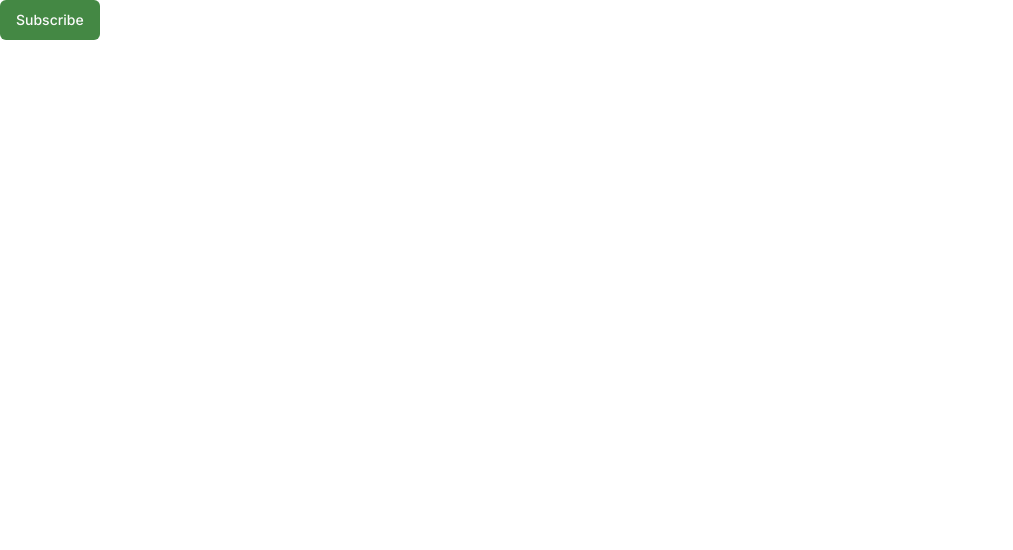
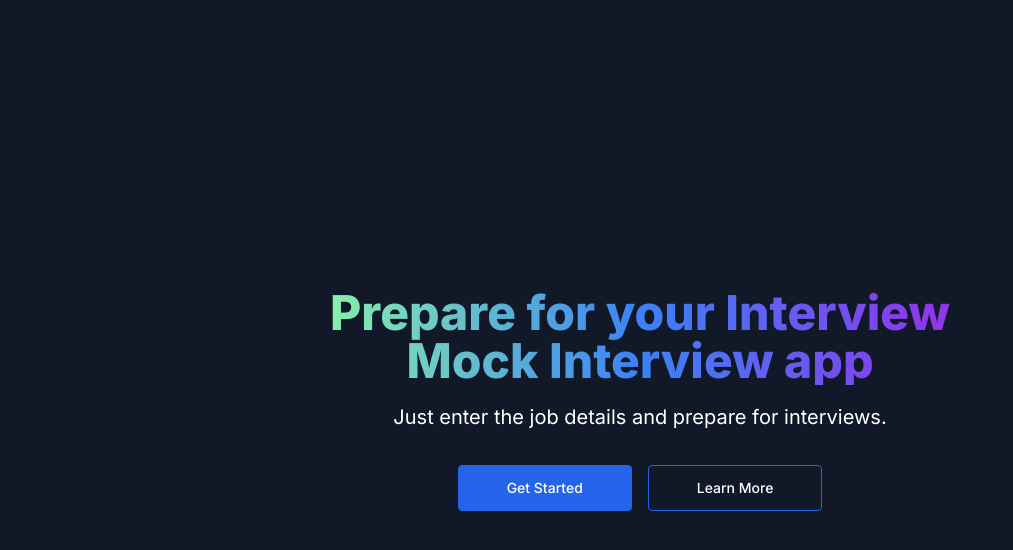
Before and after one commit to thebhavyansh/Mock-Interview-App, a Next.js app: page / in a window 1280 px wide. Shown: the top 550 px of the page, without its empty margins (0-1013 px from the left). Built offline with nearby package versions, Linux system fonts and the light colour scheme.

Commit message:
Update page.js

```diff
--- a/app/page.js
+++ b/app/page.js
@@ -3,10 +3,38 @@
 
 export default function Home() {
   return (
-   <>
-   <h2>
-    <Button>Subscribe</Button>
-   </h2>
-   </>
+    <section className="bg-gray-900 text-white">
+  <div className="mx-auto max-w-screen-xl px-4 py-32 lg:flex lg:h-screen lg:items-center">
+    <div className="mx-auto max-w-5xl text-center">
+      <h1
+        className="bg-gradient-to-r from-green-300 via-blue-500 to-purple-600 bg-clip-text text-3xl font-extrabold text-transparent sm:text-5xl"
+      >
+        Prepare for your Interview
+
+        <span className="sm:block"> Mock Interview app</span>
+      </h1>
+
+      <p className="mx-auto mt-4 max-w-xl sm:text-xl/relaxed">
+  Just enter the job details and prepare for interviews.
+          </p>
+
+      <div className="mt-8 flex flex-wrap justify-center gap-4">
+        <a
+          className="block w-full rounded border border-blue-600 bg-blue-600 px-12 py-3 text-sm font-medium text-white hover:bg-transparent hover:text-white focus:outline-none focus:ring active:text-opacity-75 sm:w-auto"
+          href="/dashboard"
+        >
+          Get Started
+        </a>
+
+        <a
+          className="block w-full rounded border border-blue-600 px-12 py-3 text-sm font-medium text-white hover:bg-blue-600 focus:outline-none focus:ring active:bg-blue-500 sm:w-auto"
+          href="#"
+        >
+          Learn More
+        </a>
+      </div>
+    </div>
+  </div>
+</section>
   );
 }
```
